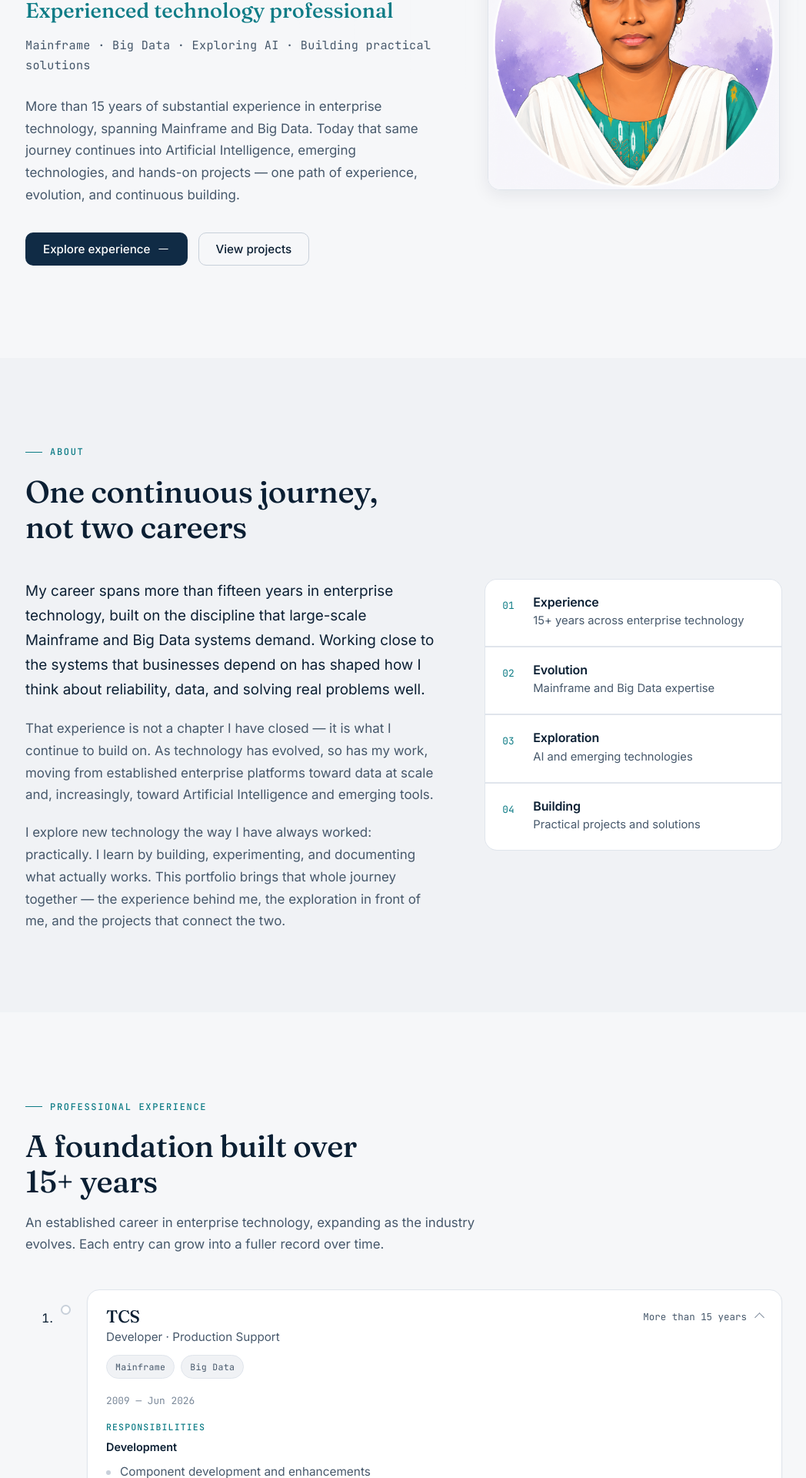
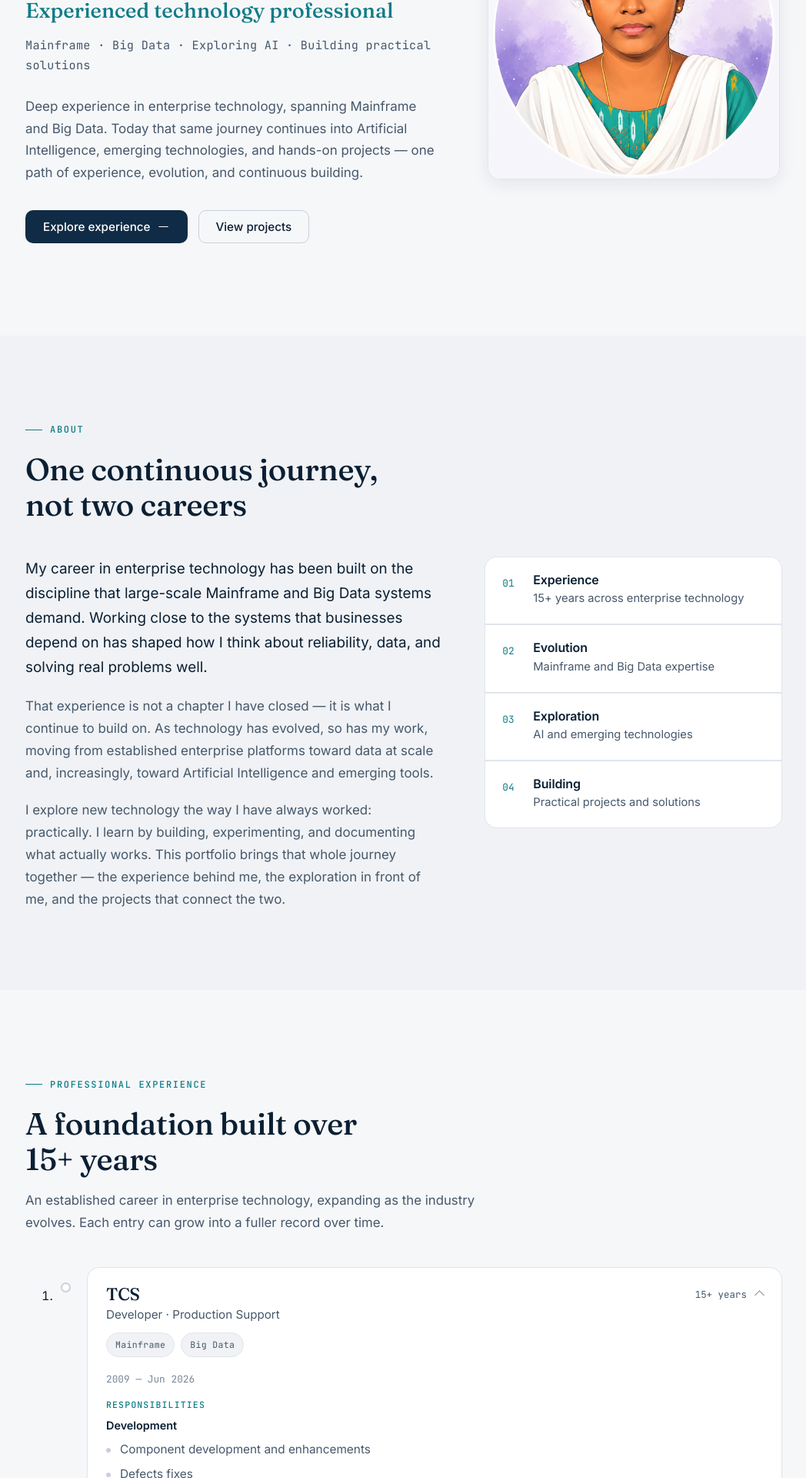
Before and after one commit to hemasri-kalaiselvan/hemasri-portfolio, a React (Vite) app: page /#/ in a window 1280 px wide. Shown: the part 420-2340 px from the top of the page at 77% size, without its empty margins (115-1163 px from the left). Built offline with nearby package versions, Linux system fonts and the light colour scheme.

Commit message:
Update my-content.js

```diff
--- a/src/data/my-content.js
+++ b/src/data/my-content.js
@@ -39,7 +39,7 @@ export const identity = {
 
   // The short introduction paragraph on the home screen.
   intro:
-    'More than 15 years of substantial experience in enterprise technology, spanning Mainframe and Big Data. Today that same journey continues into Artificial Intelligence, emerging technologies, and hands-on projects — one path of experience, evolution, and continuous building.',
+    'Deep experience in enterprise technology, spanning Mainframe and Big Data. Today that same journey continues into Artificial Intelligence, emerging technologies, and hands-on projects — one path of experience, evolution, and continuous building.',
 
   // Path to a profile photo, if you have one.
   // Leave as null to show a clean monogram instead of a photo.
@@ -55,7 +55,7 @@ export const identity = {
 
 export const about = {
   paragraphs: [
-    'My career spans more than fifteen years in enterprise technology, built on the discipline that large-scale Mainframe and Big Data systems demand. Working close to the systems that businesses depend on has shaped how I think about reliability, data, and solving real problems well.',
+    'My career in enterprise technology has been built on the discipline that large-scale Mainframe and Big Data systems demand. Working close to the systems that businesses depend on has shaped how I think about reliability, data, and solving real problems well.',
     'That experience is not a chapter I have closed — it is what I continue to build on. As technology has evolved, so has my work, moving from established enterprise platforms toward data at scale and, increasingly, toward Artificial Intelligence and emerging tools.',
     'I explore new technology the way I have always worked: practically. I learn by building, experimenting, and documenting what actually works. This portfolio brings that whole journey together — the experience behind me, the exploration in front of me, and the projects that connect the two.',
   ],
@@ -88,7 +88,7 @@ export const experience = [
     id: 'tcs',
     company: 'TCS',            // company name — change to mask if needed
     role: ['Developer', 'Production Support'],                // e.g. 'Senior Systems Engineer' — or keep null
-    duration: 'More than 15 years',
+    duration: '15+ years',
     period: '2009 — Jun 2026',              // e.g. '2009 — Present' — or keep null
     technologyAreas: ['Mainframe', 'Big Data'],
     responsibilities: [
```
